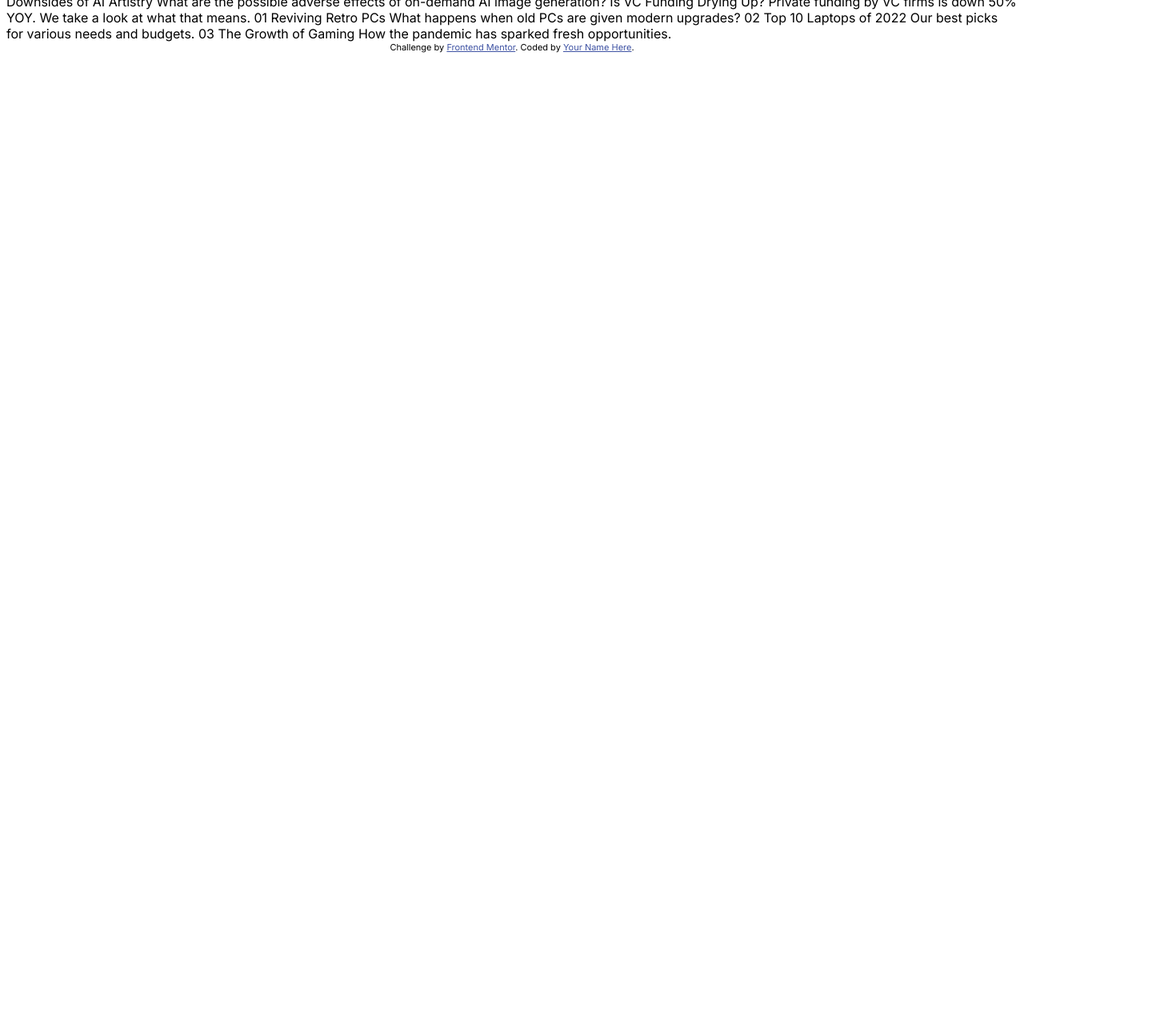
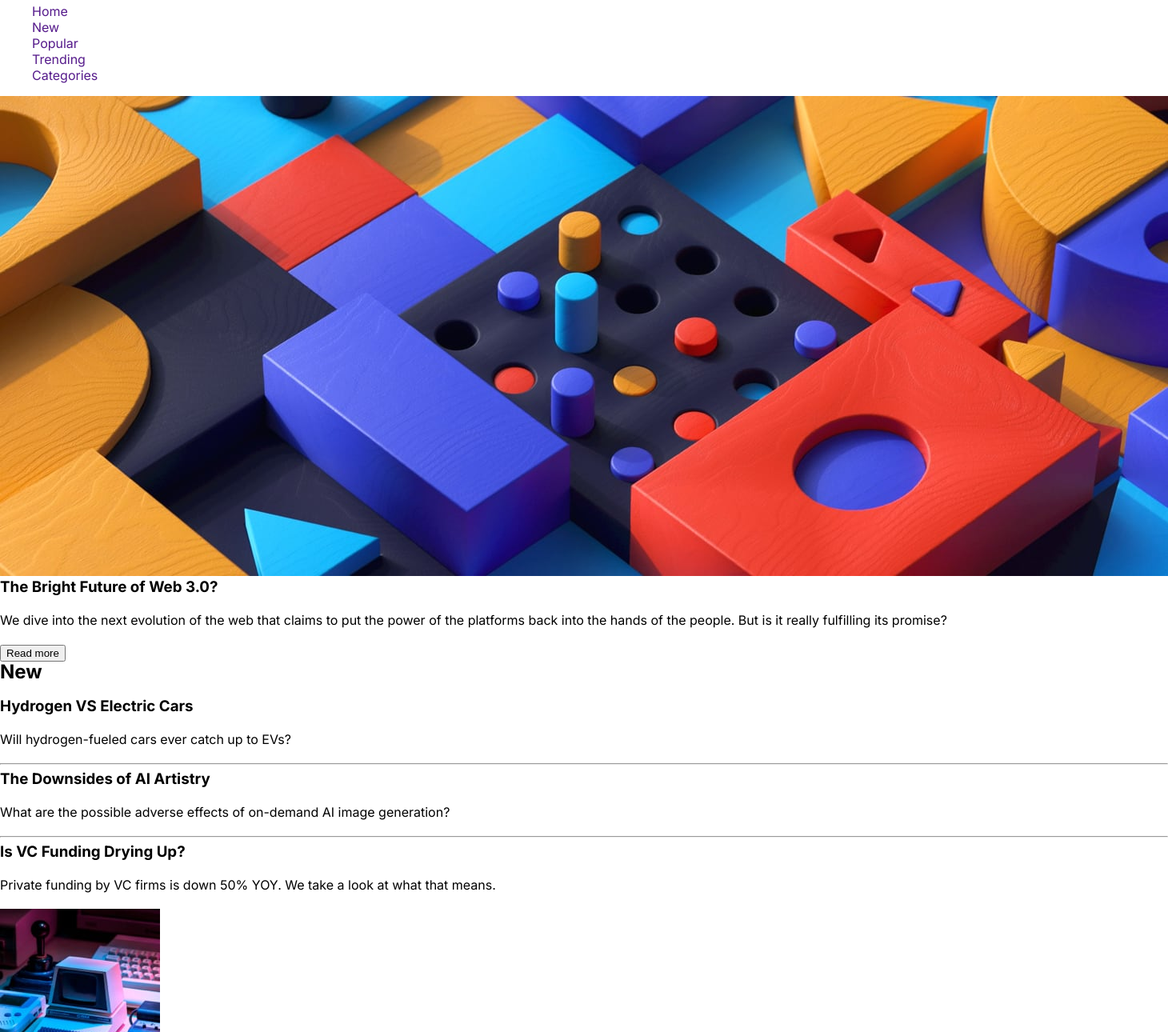
Before and after one commit to rubyeleanor/news-homepage, a plain HTML site: page index.html in a window 1280 px wide. Shown: the part 56-1346 px from the top of the page at 80% size, 1460 px wide, since content can reach past the window. Before the commit the page ends 800 px from the top, so only its background shows below. Drawn offline with Linux system fonts and the light colour scheme.

Commit message:
HTML format, basic styling

```diff
--- /dev/null
+++ b/app/scss/globals/_boilerplate.scss
@@ -0,0 +1,16 @@
+html {
+    box-sizing: border-box;
+    font-size: 100%;
+}
+
+*,
+*::before,
+*::after {
+    box-sizing: inherit;
+}
+
+body {
+    font-family: "inter", sans-serif;
+    margin: 0;
+    padding: 0;
+}
--- /dev/null
+++ b/app/scss/globals/_colors.scss
@@ -0,0 +1,8 @@
+:root {
+    --off-white: #FFFDFA;
+    --dark-space-blue: #00001A;
+    --gunmetal: #5E607A;
+    --lt-vermillion: #F15D51;
+    --silver: #C5C6CE;
+    --yellow: #E9AA52;
+}
--- /dev/null
+++ b/app/scss/globals/_index.scss
@@ -0,0 +1,3 @@
+@forward 'boilerplate';
+@forward 'typography';
+@forward 'colors';
--- /dev/null
+++ b/app/scss/globals/_typography.scss
@@ -0,0 +1,28 @@
+.header {
+    line-height: 1.1;
+    margin-top: 0;
+}
+
+p {
+    margin-top: 0;
+    line-height: 1.6;
+    font-weight: 400;
+}
+
+a,
+a:visited,
+a:active {
+    text-decoration: none;
+}
+
+ul {
+    list-style: none;
+}
+
+.bold {
+    font-weight: 700;
+}
+
+.exbold {
+    font-weight: 800;
+}
--- /dev/null
+++ b/app/scss/style.scss
@@ -0,0 +1,5 @@
+@forward 'globals';
+
+main {
+    display: grid;
+}
--- a/index.html
+++ b/index.html
@@ -7,7 +7,7 @@
   <!-- displays site properly based on user's device -->
 
   <link rel="icon" type="image/png" sizes="32x32" href="./assets/images/favicon-32x32.png">
-  <link rel="stylesheet" href="./styles/dist/style.css">
+  <link rel="stylesheet" href="./dist/style.css">
   <link rel="preconnect" href="https://fonts.googleapis.com">
   <link rel="preconnect" href="https://fonts.gstatic.com" crossorigin>
   <link href="https://fonts.googleapis.com/css2?family=Inter:wght@100..900&display=swap" rel="stylesheet">
@@ -27,48 +27,106 @@
 </head>
 
 <body>
+  <header>
+    <div class="logo"><img src="./assets/images/logo.svg" alt="logo">
+    </div>
+    <div class="menu">
+      <nav>
+        <ul>
+          <li><a href="">Home</a></li>
+          <li><a href="">New</a></li>
+          <li><a href="">Popular</a></li>
+          <li> <a href="">Trending</a></li>
+          <li><a href="">Categories</a></li>
+        </ul>
+      </nav>
+    </div>
 
-  Home
-  New
-  Popular
-  Trending
-  Categories
+  </header>
+  <main>
+    <section class="sec1">
+      <div class="main-container">
+        <picture>
+          <source media="(min-width: 768px)" srcset="./assets/images/image-web-3-desktop.jpg">
+          <img src="./assets/images/image-web-3-mobile.jpg" alt="main image">
+        </picture>
+        <article class="main-art">
+          <div class="main-art-title">
+            <h1 class="header">The Bright Future of Web 3.0?</h1>
+          </div>
+          <div class="main-art-cont">
+            <p>We dive into the next evolution of the web that claims to put the power of the platforms back into the
+              hands
+              of the people. But is it really fulfilling its promise?</p>
+            <button> Read more</button>
+          </div>
+        </article>
 
-  The Bright Future of Web 3.0?
+      </div>
 
-  We dive into the next evolution of the web that claims to put the power of the platforms back into the hands of the
-  people.
-  But is it really fulfilling its promise?
+      <div class="sidebar">
+        <h2 class="header">New</h2>
+        <article>
+          <h3 class="header">Hydrogen VS Electric Cars</h3>
+          <p>Will hydrogen-fueled cars ever catch up to EVs?</p>
+        </article>
+        <hr>
+        <article>
+          <h3 class="header">The Downsides of AI Artistry</h3>
+          <p>What are the possible adverse effects of on-demand AI image generation?</p>
+        </article>
+        <hr>
+        <article>
+          <h3 class="header">Is VC Funding Drying Up?</h3>
+          <p>Private funding by VC firms is down 50% YOY. We take a look at what that means.
+          </p>
+        </article>
+      </div>
+    </section>
 
-  Read more
+    <section class="sec2">
+      <article>
+        <img src="./assets/images/image-retro-pcs.jpg" alt="">
+        <div class="sec2-art">
+          <h4 class="header">01</h4>
+          <h5 class="header">Reviving Retro PCs</h5>
+          <p>What happens when old PCs are given modern upgrades?</p>
+        </div>
+      </article>
 
-  New
+      <article>
+        <img src="./assets/images/image-top-laptops.jpg" alt="">
+        <div class="sec2-art">
+          <h4 class="header">02</h4>
+          <h5 class="header">Top 10 Laptops of 2022</h5>
+          <p>Our best picks for various needs and budgets.</p>
+        </div>
+      </article>
 
-  Hydrogen VS Electric Cars
-  Will hydrogen-fueled cars ever catch up to EVs?
+      <article>
+        <img src="./assets/images/image-gaming-growth.jpg" alt="">
+        <div class="sec2-art">
+          <h4 class="header">03</h4>
+          <h5 class="header">The Growth of Gaming</h5>
+          <p>How the pandemic has sparked fresh opportunities.</p>
+        </div>
+      </article>
 
-  The Downsides of AI Artistry
-  What are the possible adverse effects of on-demand AI image generation?
 
-  Is VC Funding Drying Up?
-  Private funding by VC firms is down 50% YOY. We take a look at what that means.
+      </div>
+    </section>
+  </main>
 
-  01
-  Reviving Retro PCs
-  What happens when old PCs are given modern upgrades?
+  <footer>
+    <div class="attribution">
+      Challenge by <a href="https://www.frontendmentor.io?ref=challenge" target="_blank">Frontend Mentor</a>.
+      Coded by <a href="#">Ruby Hay</a>.
+    </div>
+  </footer>
 
-  02
-  Top 10 Laptops of 2022
-  Our best picks for various needs and budgets.
 
-  03
-  The Growth of Gaming
-  How the pandemic has sparked fresh opportunities.
 
-  <div class="attribution">
-    Challenge by <a href="https://www.frontendmentor.io?ref=challenge" target="_blank">Frontend Mentor</a>.
-    Coded by <a href="#">Your Name Here</a>.
-  </div>
+
 </body>
 
 </html>
--- a/styles/style.scss
+++ /dev/null
@@ -1,3 +0,0 @@
-body {
-    font-family: "inter", sans-serif;
-}
```
Also changed, not shown: dist/style.css (added), styles/dist/style.css (deleted), 3 other files.
